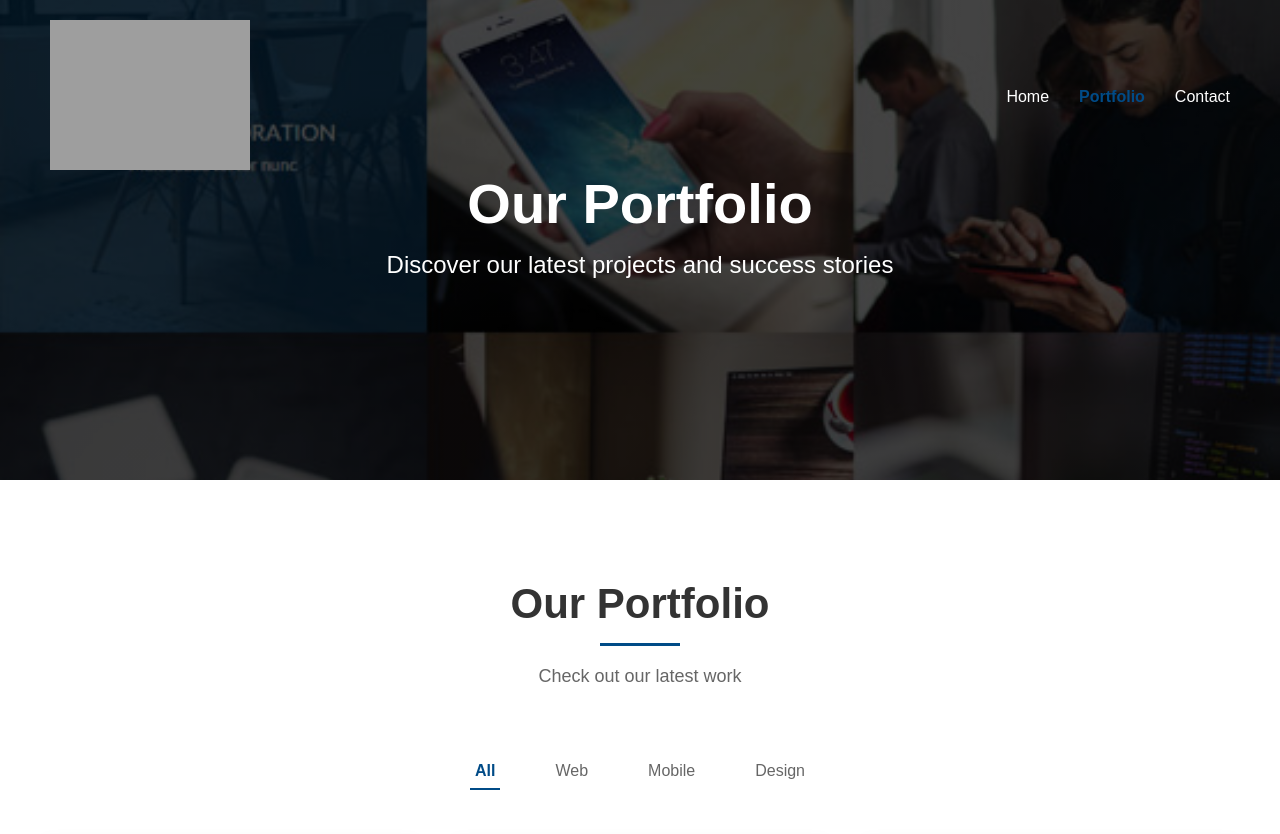
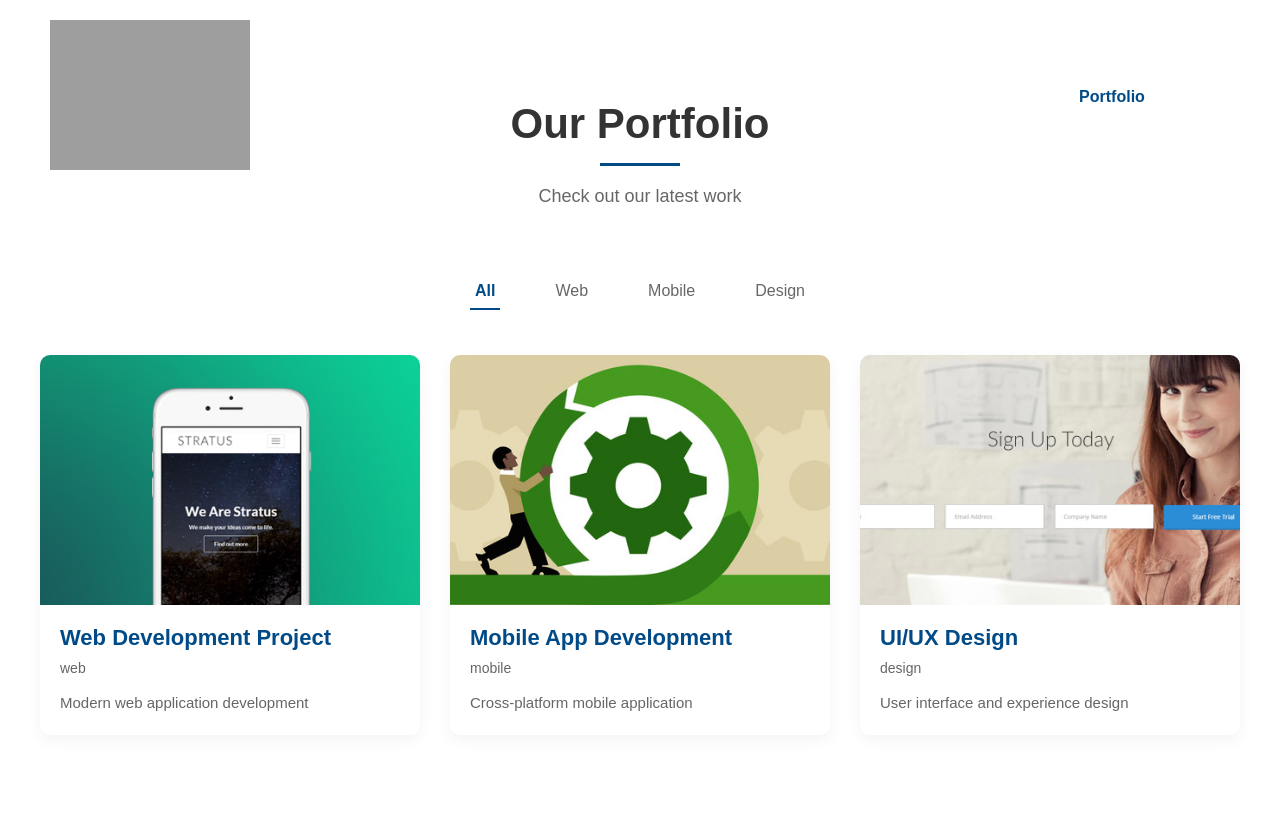
Before and after one commit to NassimHam/ABNA_TECH, a PHP site: page /portfolio.php in a window 1280 px wide. Shown: the top 834 px of the page. Run offline with PHP 8.4, Linux system fonts and the light colour scheme; some libraries are stand-ins or nearby versions; grey boxes are pictures that could not be loaded.

Commit message:
Restored to '1853354ecb919bdf7f86a3a6a1551a66ae834ad6'
Replit-Restored-To: 1853354ecb919bdf7f86a3a6a1551a66ae834ad6

```diff
--- a/portfolio.php
+++ b/portfolio.php
@@ -31,10 +31,6 @@ $projects = $projectsData['projects'];
   </header>
 
   <main>
-    <div class="hero portfolio-hero">
-      <h1>Our Portfolio</h1>
-      <p>Discover our latest projects and success stories</p>
-    </div>
     <section class="portfolio-section">
       <div class="section-heading fade-in">
         <h2>Our Portfolio</h2>
--- a/style.css
+++ b/style.css
@@ -852,10 +852,6 @@ footer {
 /* Contact Page Styling */
 .contact-hero {
   height: 60vh;
-  background: linear-gradient(rgba(0, 0, 0, 0.7), rgba(0, 0, 0, 0.7)), url('images/image3.jpg');
-  background-size: cover;
-  background-position: center;
-  color: white;
 }
 
 .contact-section {
@@ -1087,20 +1083,6 @@ nav ul li a.active {
     padding: 12px 25px;
     font-size: 14px;
   }
-}
-
-/* Portfolio Hero Styling */
-.portfolio-hero {
-  height: 60vh;
-  background: linear-gradient(rgba(0, 0, 0, 0.7), rgba(0, 0, 0, 0.7)), url('images/image4.jpg');
-  background-size: cover;
-  background-position: center;
-  color: white;
-  display: flex;
-  flex-direction: column;
-  justify-content: center;
-  align-items: center;
-  text-align: center;
 }
 
 /* Portfolio Page Styling */
```
